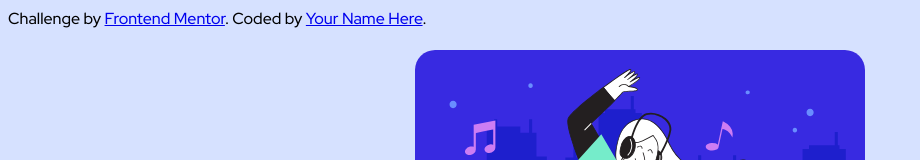
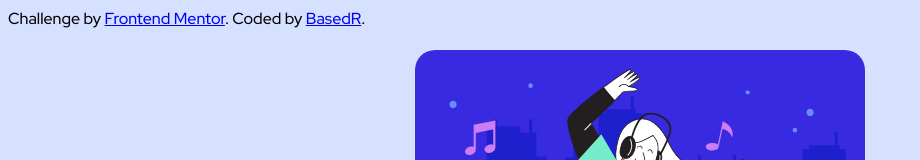
Before and after one commit to BasedR/Frontendmentor.io, a plain HTML site: page 1. order-summary-component/index.html in a window 1280 px wide. Shown: the top 160 px of the page, without its empty margins (0-920 px from the left). Drawn offline with Linux system fonts and the light colour scheme.

Commit message:
finall changes

```diff
--- a/1. order-summary-component/index.html
+++ b/1. order-summary-component/index.html
@@ -53,7 +53,7 @@
       Challenge by
       <a href="https://www.frontendmentor.io?ref=challenge" target="_blank"
         >Frontend Mentor</a
-      >. Coded by <a href="#">Your Name Here</a>.
+      >. Coded by <a href="#">BasedR</a>.
     </div>
   </body>
 </html>
```
